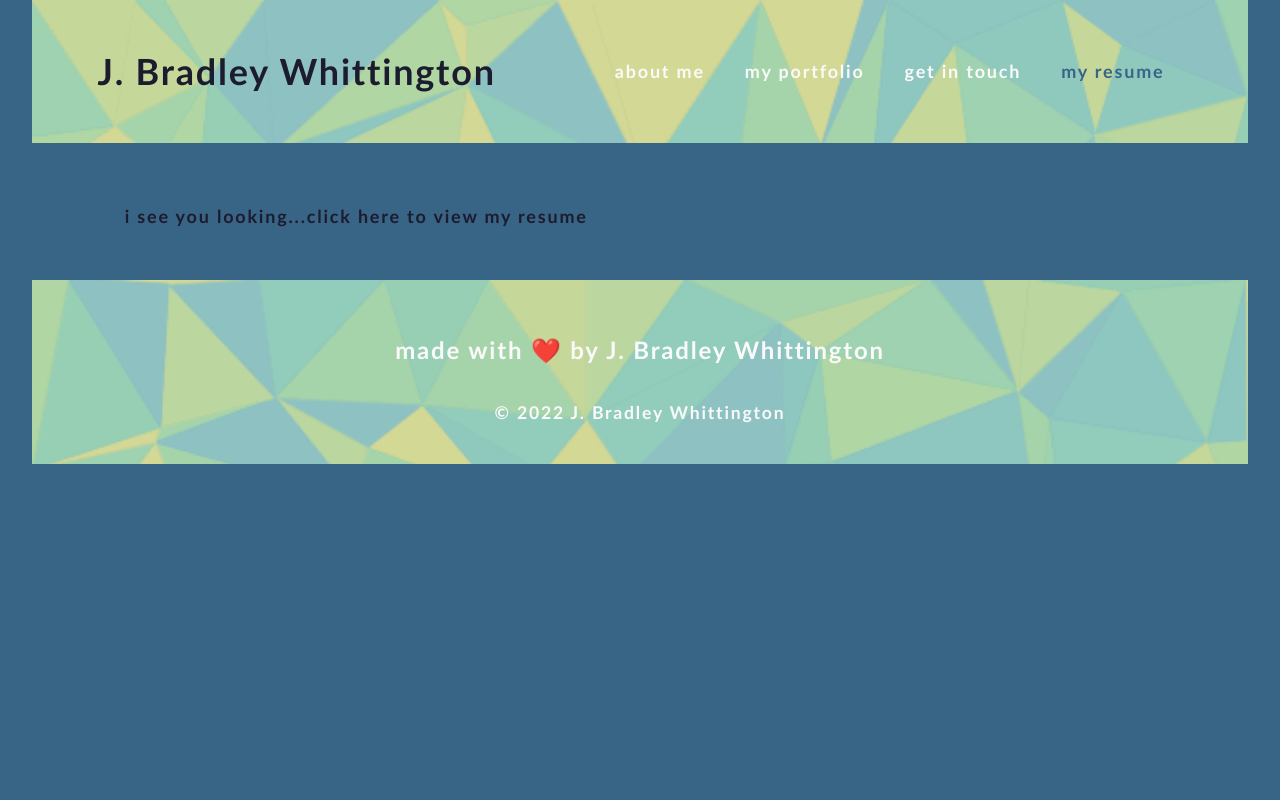
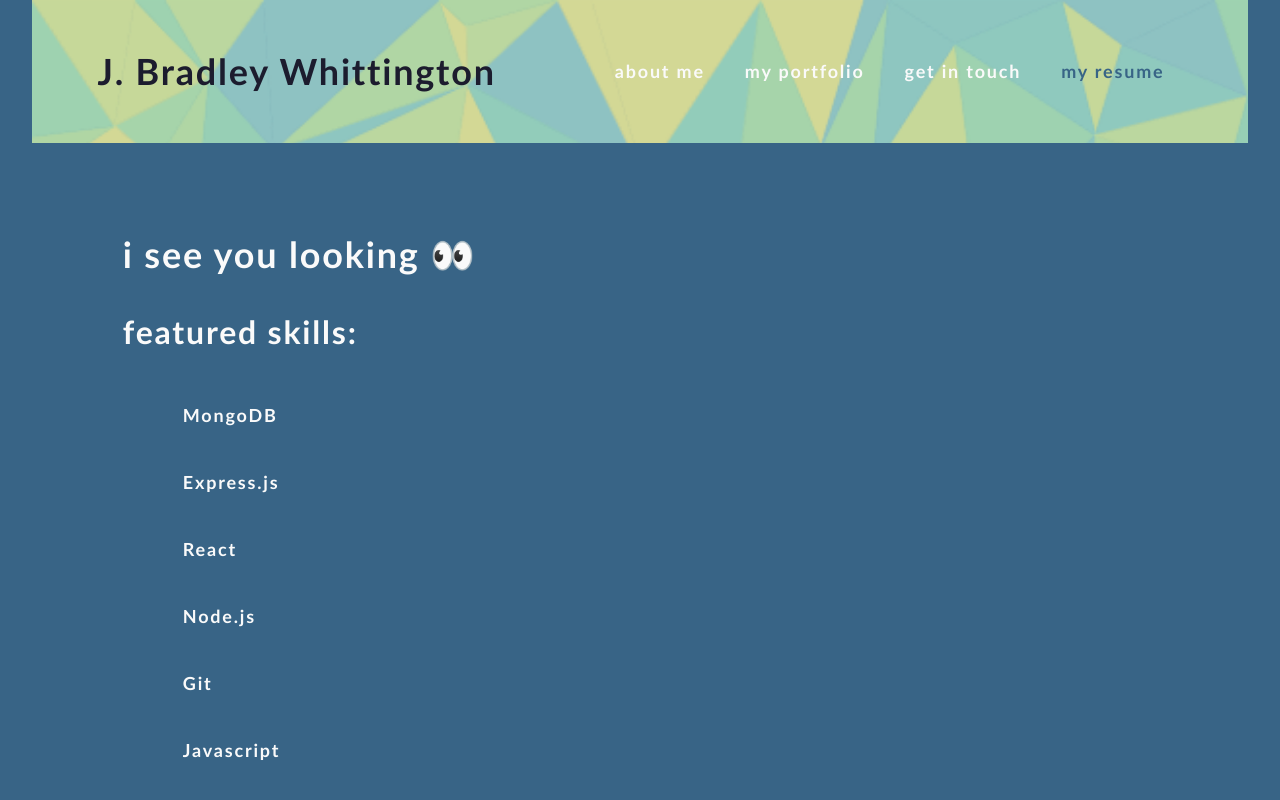
Before and after one commit to jbradley84/jbradley-web-dev, a React (Create React App) app: page / in a window 1280 px wide. Both pictures are taken after a click on the item "my resume". Shown: the top 800 px of the page. Built offline with nearby package versions, Linux system fonts and the light colour scheme.

Commit message:
added skills list to resume component

```diff
--- a/src/components/Project/index.js
+++ b/src/components/Project/index.js
@@ -10,7 +10,7 @@ import randomPass from "../../assets/images/random-password-generator.png";
 const Portfolio = () => {
    const [projects] = useState([
       {
-         name: "TAPP THAT.",
+         name: "Tapp That.",
          imgsrc: tappThat,
          link: "https://pour-me-another.herokuapp.com/",
          repo: "https://github.com/jbradley84/pour-me-another"
@@ -49,7 +49,7 @@ const Portfolio = () => {
 
    return (
       <div>
-         <h2>my work.</h2>
+         <h1>my work.</h1>
          <div>
             {projects.map((project, i) => (
                <div key={i}>
--- a/src/components/Resume/index.js
+++ b/src/components/Resume/index.js
@@ -3,9 +3,21 @@ import React from "react";
 function Resume() {
    return (
       <div>
+         <h1>i see you looking &#128064;</h1>
+         <h2>featured skills:</h2>
+         <ul>
+            <li>MongoDB</li>
+            <li>Express.js</li>
+            <li>React</li>
+            <li>Node.js</li>
+            <li>Git</li>
+            <li>Javascript</li>
+            <li>Tailwind</li>
+            <li>Bootstrap</li>
+            <li>and more!</li>
+         </ul>
          <a href="https://docs.google.com/document/d/1N_NGuNebxqhGszZxj6Lz_lDJCXsL2d733uF-ldxDseM/edit?usp=sharing"
-         ><span>
-            i see you looking...</span>click here to view my resume</a>
+         >click here to check out out my resume</a>
       </div>
    )
 }
```
